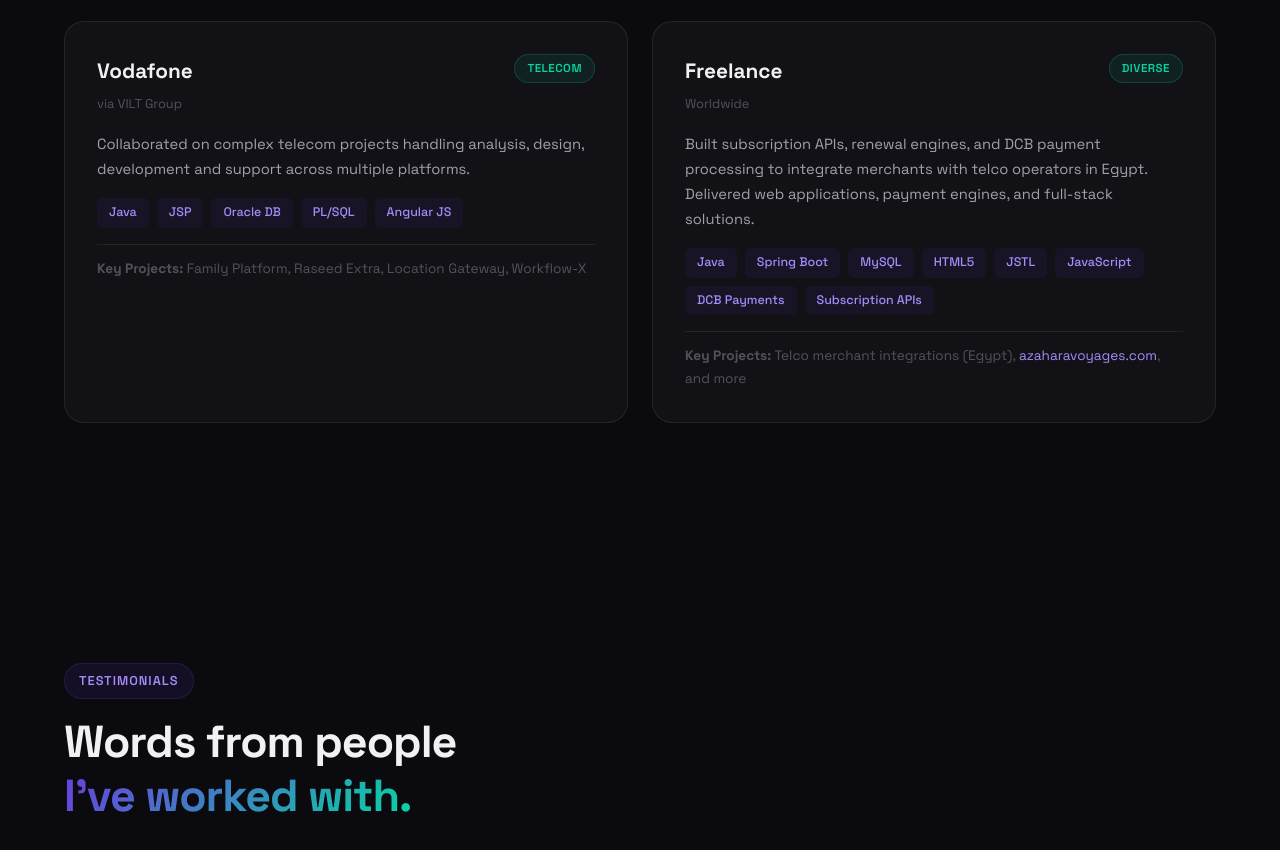
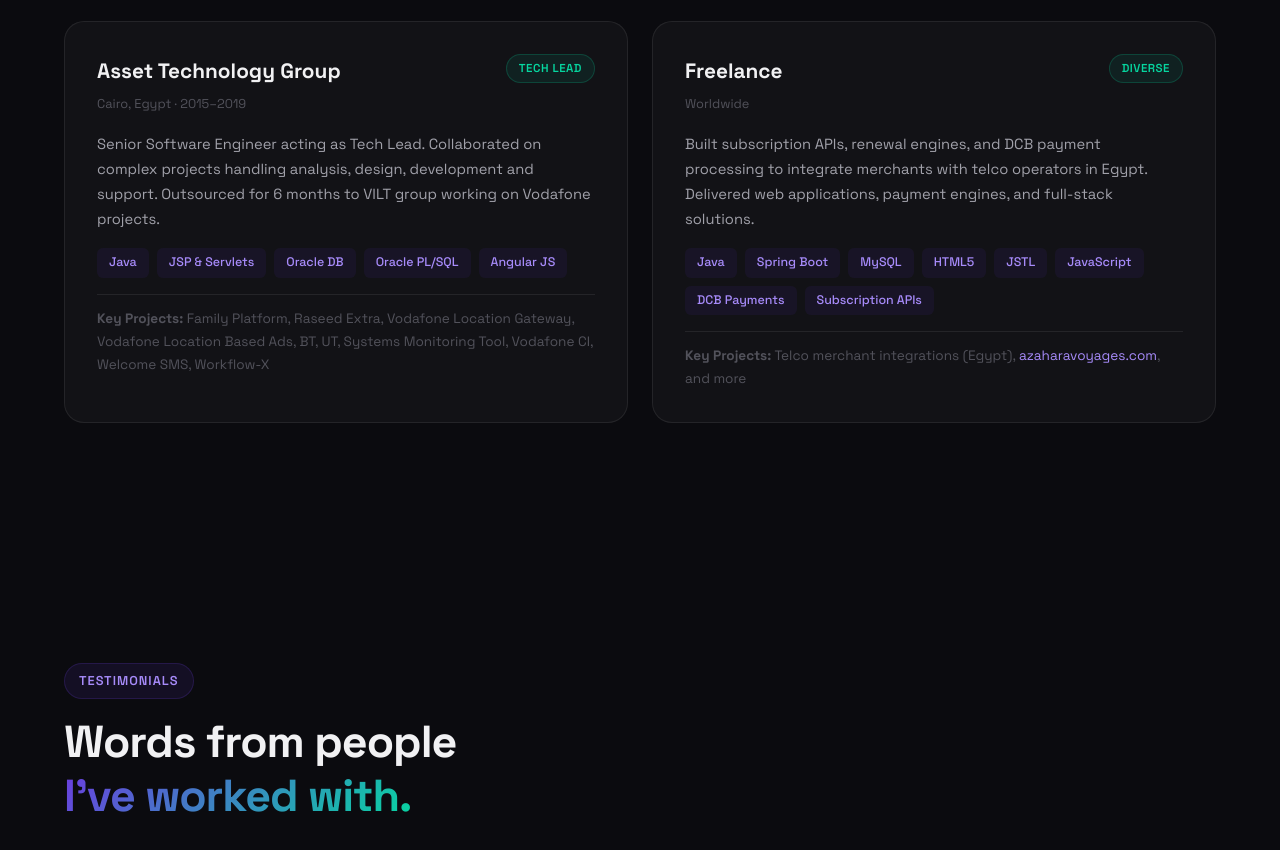
Before and after one commit to mo-aty/mohamed-abdelaty, a plain HTML site: page index.html in a window 1280 px wide. Shown: the part 2446-3296 px from the top of the page. Drawn offline with Linux system fonts and the light colour scheme.

Commit message:
Add Asset Technology Group experience

```diff
--- a/index.html
+++ b/index.html
@@ -252,17 +252,17 @@
                 <div class="exp-card">
                     <div class="exp-card-header">
                         <div class="exp-company">
-                            <h3>Vodafone</h3>
-                            <span class="exp-location">via VILT Group</span>
+                            <h3>Asset Technology Group</h3>
+                            <span class="exp-location">Cairo, Egypt · 2015–2019</span>
                         </div>
-                        <span class="exp-badge">Telecom</span>
+                        <span class="exp-badge">Tech Lead</span>
                     </div>
-                    <p>Collaborated on complex telecom projects handling analysis, design, development and support across multiple platforms.</p>
+                    <p>Senior Software Engineer acting as Tech Lead. Collaborated on complex projects handling analysis, design, development and support. Outsourced for 6 months to VILT group working on Vodafone projects.</p>
                     <div class="exp-tech">
-                        <span>Java</span><span>JSP</span><span>Oracle DB</span><span>PL/SQL</span><span>Angular JS</span>
+                        <span>Java</span><span>JSP & Servlets</span><span>Oracle DB</span><span>Oracle PL/SQL</span><span>Angular JS</span>
                     </div>
                     <div class="exp-projects">
-                        <strong>Key Projects:</strong> Family Platform, Raseed Extra, Location Gateway, Workflow-X
+                        <strong>Key Projects:</strong> Family Platform, Raseed Extra, Vodafone Location Gateway, Vodafone Location Based Ads, BT, UT, Systems Monitoring Tool, Vodafone CI, Welcome SMS, Workflow-X
                     </div>
                 </div>
                 <div class="exp-card">
```
